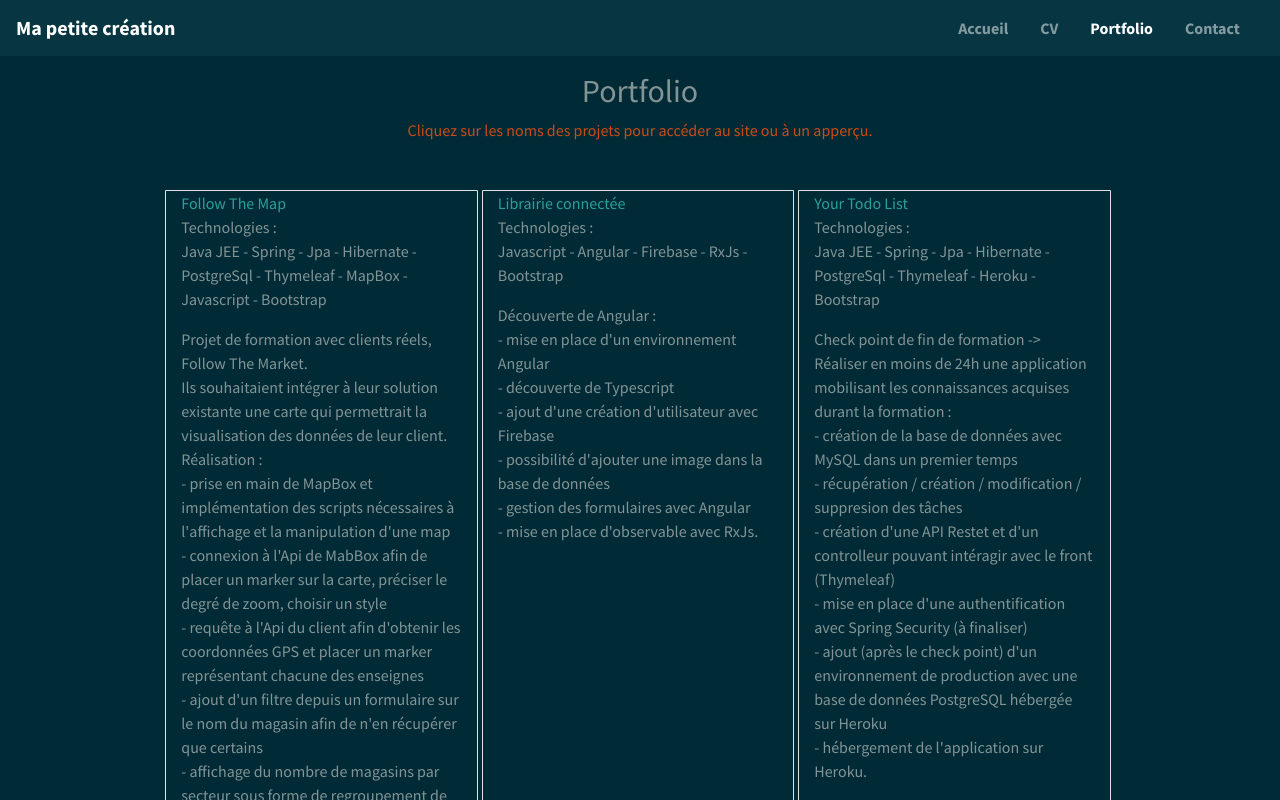
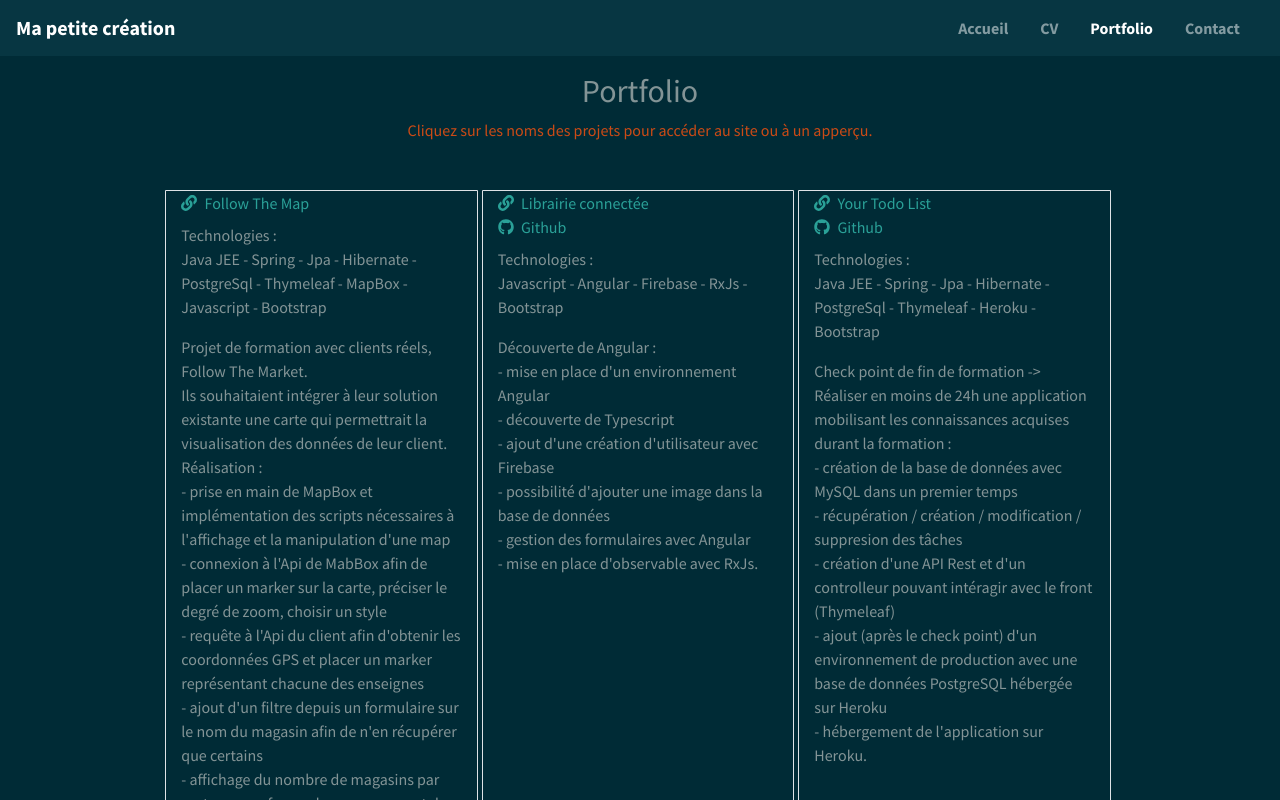
Before and after one commit to Zesysy/my-web-site, a Next.js app: page /portfolio in a window 1280 px wide. Shown: the top 800 px of the page. Built offline with nearby package versions, Linux system fonts and the light colour scheme.

Commit message:
add github links

```diff
--- a/components/portfolio/Portfolio.jsx
+++ b/components/portfolio/Portfolio.jsx
@@ -49,16 +49,22 @@ const PortfolioComponent = () => {
           </p>
         </Row>
         <Row className="mt-3 m-0 justify-content-center">
-          {currentCards.map(({ title, subtitle, link, description }, key) => (
+          {currentCards.map(
+            (
+              { title, subtitle, linkWebSite, linkGithub, description },
+              key
+            ) => (
               <Fragment key={key}>
                 <ProjectStructure
                   title={title}
                   subtitle={subtitle}
-                link={link}
+                  linkWebSite={linkWebSite}
+                  linkGithub={linkGithub}
                   description={description}
                 />
               </Fragment>
-          ))}
+            )
+          )}
         </Row>
         <Row className="mt-3 m-0 justify-content-center">
           <PaginationCustom
--- a/components/portfolio/ProjectStructure.jsx
+++ b/components/portfolio/ProjectStructure.jsx
@@ -1,12 +1,29 @@
 import PropTypes from "prop-types";
+import { faLink } from "@fortawesome/free-solid-svg-icons";
+import { FontAwesomeIcon } from "@fortawesome/react-fontawesome";
+import { faGithub } from "@fortawesome/free-brands-svg-icons";
 
-const ProjectStructure = ({ title, subtitle, link, description }) => {
+const ProjectStructure = ({
+  title,
+  subtitle,
+  linkWebSite,
+  linkGithub,
+  description,
+}) => {
   return (
     <div className="col-lg-3 col-sm-6 mb-3 mt-3 mr-1 border rounded-bottom borderCustom">
-      <a href={link} target="_blank">
-        {title}
+      <a href={linkWebSite} target="_blank">
+        <FontAwesomeIcon icon={faLink} className="mr-1" /> {title}
       </a>
-      <p className="d-none d-md-block">
+      <br />
+      {linkGithub ? (
+        <a href={linkWebSite} target="_blank">
+          <FontAwesomeIcon icon={faGithub} className="mr-1" /> Github
+        </a>
+      ) : (
+        false
+      )}
+      <p className="d-none d-md-block mt-2">
         Technologies : <br />
         {subtitle}
       </p>
@@ -18,7 +35,8 @@ const ProjectStructure = ({ title, subtitle, link, description }) => {
 ProjectStructure.propTypes = {
   title: PropTypes.string.isRequired,
   subtitle: PropTypes.string.isRequired,
-  link: PropTypes.string.isRequired,
+  linkWebSite: PropTypes.string.isRequired,
+  linkGithub: PropTypes.string,
   description: PropTypes.object.isRequired,
 };
 
--- a/data/portfolio.data.js
+++ b/data/portfolio.data.js
@@ -3,7 +3,7 @@ export const items = [
     title: "Follow The Map",
     subtitle:
       "Java JEE - Spring - Jpa - Hibernate - PostgreSql - Thymeleaf - MapBox - Javascript - Bootstrap",
-    link: "/static/followTheMap.png",
+    linkWebSite: "/static/followTheMap.png",
     description: (
       <p>
         Projet de formation avec clients réels, Follow The Market.
@@ -49,7 +49,8 @@ export const items = [
   {
     title: "Librairie connectée",
     subtitle: "Javascript - Angular - Firebase - RxJs - Bootstrap",
-    link: "https://my-connected-library.netlify.app/books",
+    linkWebSite: "https://my-connected-library.netlify.app/books",
+    linkGithub: "https://github.com/Zesysy/my-library-angular",
     description: (
       <p>
         Découverte de Angular :<br />
@@ -67,7 +68,8 @@ export const items = [
     title: "Your Todo List",
     subtitle:
       "Java JEE - Spring - Jpa - Hibernate - PostgreSql - Thymeleaf - Heroku - Bootstrap",
-    link: "https://your-todos-list.herokuapp.com/",
+    linkWebSite: "https://your-todos-list.herokuapp.com/",
+    linkGithub: "https://github.com/Zesysy/todo-list-spring",
     description: (
       <p>
         Check point de fin de formation -{">"} Réaliser en moins de 24h une
@@ -75,11 +77,10 @@ export const items = [
         <br />
         - création de la base de données avec MySQL dans un premier temps
         <br />- récupération / création / modification / suppresion des tâches
-        <br />
-        - création d'une API Restet et d'un controlleur pouvant intéragir avec
-        le front (Thymeleaf)
-        <br /> - mise en place d'une authentification avec Spring Security (à
-        finaliser)
+        <br />- création d'une API Rest et d'un controlleur pouvant intéragir
+        avec le front (Thymeleaf)
+        {/* <br /> - mise en place d'une authentification avec Spring Security (à
+        finaliser) */}
         <br /> - ajout (après le check point) d'un environnement de production
         avec une base de données PostgreSQL hébergée sur Heroku
         <br />- hébergement de l'application sur Heroku.
@@ -90,7 +91,8 @@ export const items = [
     title: "Journal d'une Todo",
     subtitle:
       "Javascript - ReactJs - Redux - Firebase - Firestore - Formik - Yup - Styled Components - PropTypes",
-    link: "https://diary-todo.netlify.app/",
+    linkWebSite: "https://diary-todo.netlify.app/",
+    linkGithub: "https://github.com/Zesysy/todo-list-react",
     description: (
       <p>
         Application de gestion de tâches :<br />
@@ -116,7 +118,8 @@ export const items = [
   {
     title: "Charlie's Angels",
     subtitle: "Java - Spring - Jdbc - MySql - Thymeleaf - Bootstrap",
-    link: "https://btz-java-2003-pjt1-blog.javarover.wilders.dev/",
+    linkWebSite: "https://btz-java-2003-pjt1-blog.javarover.wilders.dev/",
+    linkGithub: "https://github.com/Zesysy/projet_blog",
     description: (
       <p>
         Projet de formation avec mise en situation auprès d'un client fictif.
@@ -140,10 +143,12 @@ export const items = [
   {
     title: "Application Météo",
     subtitle: "Javascript - VueJs - Fetch - MomentJs",
-    link: "https://appli-meteo.netlify.app/",
+    linkWebSite: "https://appli-meteo.netlify.app/",
+    linkGithub: "https://github.com/Zesysy/weather-app",
     description: (
       <p>
-        Découverte de VueJs :<br />
+        ** Pensée uniquement mobile **
+        <br /> Découverte de VueJs :<br />
         - utilisation de conditions affichage de variables dans les templates
         <br />
         - appeler des données depuis une Api
@@ -155,7 +160,8 @@ export const items = [
   {
     title: "Lovely Movie",
     subtitle: "Javascript - ReactJs - Bootstrap - PropTypes - Fetch",
-    link: "https://lovely-movie.netlify.com/",
+    linkWebSite: "https://lovely-movie.netlify.com/",
+    linkGithub: "https://github.com/Zesysy/movie-search",
     description: (
       <p>
         Recherche de film :<br />
@@ -169,7 +175,7 @@ export const items = [
     title: "AudioWizard",
     subtitle:
       "Javascript - ReactJs - Bootstrap - Axios - PropTypes - Php - Symphony - Api Platform - MomentJs",
-    link: "https://app.audiowizard.fr/#/",
+    linkWebSite: "https://app.audiowizard.fr/#/",
     description: (
       <p>
         Lors de mon stage, nous avons travaillé à la création d'une application
@@ -203,7 +209,7 @@ export const items = [
     title: "Izanami Web",
     subtitle:
       "Javascript - ReactJs - Redux - NodeJs - ReduxForm - ReactPdf - Axios - Bootstrap",
-    link: "/static/izanamiWeb.png",
+    linkWebSite: "/static/izanamiWeb.png",
     description: (
       <p>
         Projet de formation avec client réel, Investoweb.
@@ -239,7 +245,8 @@ export const items = [
   {
     title: "WoW Search",
     subtitle: "Javascript - ReactJs - Axios - Bootstrap",
-    link: "https://wow-search-engine.netlify.com/",
+    linkWebSite: "https://wow-search-engine.netlify.com/",
+    linkGithub: "https://github.com/Zesysy/WoW-Search-Engine",
     description: (
       <p>
         Projet de formation avec mise en situation auprès d'un client fictif. Il
@@ -265,7 +272,8 @@ export const items = [
   {
     title: "WildCircus",
     subtitle: "HTML5 - CSS3",
-    link: "https://zesysy.github.io/wildCircus/",
+    linkWebSite: "https://zesysy.github.io/wildCircus/",
+    linkGithub: "https://github.com/Zesysy/wildCircus",
     description: (
       <p>
         Projet d'admission à la Wild Code School. Je devais réaliser un site en
```
Lines whose indentation alone changed are shown as unchanged.
